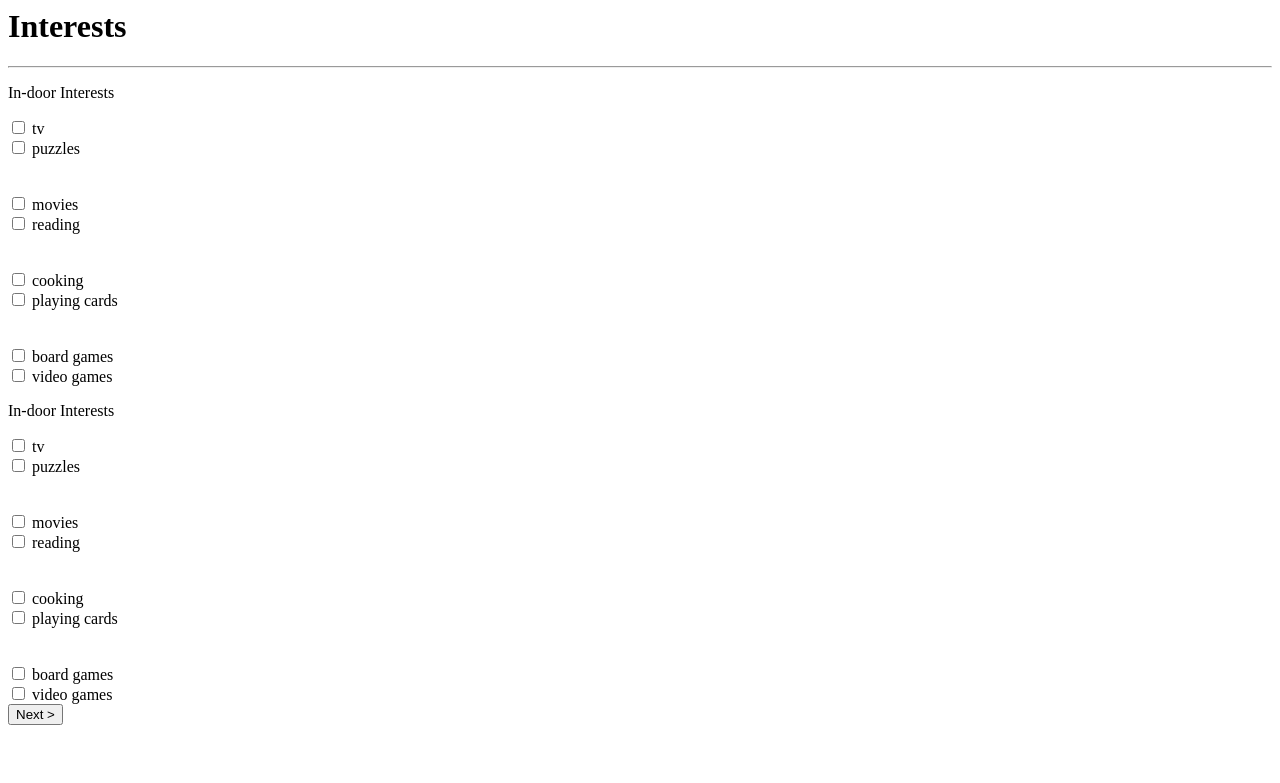
After one commit to E-mishkin/dating, a PHP site: template views/interests.html in a window 1280 px wide. The commit adds this page. Shown: the top 783 px of the page. Run offline with PHP 8.4, Linux system fonts and the light colour scheme; the template is opened without the code that fills it, so the values that code supplies are empty.

Commit message:
Part II. Step 3: Created interests page

```diff
--- /dev/null
+++ b/views/interests.html
@@ -0,0 +1,126 @@
+<include href="views/header.html">
+
+<body class="newBody">
+
+    <form method="post" action="summary">
+
+        <!-- Block with fields -->
+        <div class="allElem m-5">
+
+            <div class="container mt-5">
+                <h1>Interests</h1>
+                <hr>
+            </div>
+
+            <div class="row">
+                <!-- Checkboxes div -->
+                <div class="col mb-5 mt-4 ml-5">
+                    <p class="font-weight-bold">In-door Interests</p>
+                    <div class="form-check">
+                        <input class="form-check-input" type="checkbox" name="tv" id="tv" value="tv">
+                        <label class="form-check-label mr-3" for="tv">tv</label>
+                        <br>
+                        <input class="form-check-input" type="checkbox" name="puzzles" id="puzzles" value="puzzles">
+                        <label class="form-check-label" for="puzzles">puzzles</label>
+                    </div>
+                </div>
+
+                <div class="col mb-5 mt-4 ml-5">
+                    <br><br>
+                    <div class="form-check">
+                        <input class="form-check-input" type="checkbox" name="movies" id="movies" value="movies">
+                        <label class="form-check-label mr-3" for="movies">movies</label>
+                        <br>
+                        <input class="form-check-input" type="checkbox" name="reading" id="reading" value="reading">
+                        <label class="form-check-label" for="reading">reading</label>
+                    </div>
+                </div>
+
+                <div class="col mb-5 mt-4 ml-5">
+                    <br><br>
+                    <div class="form-check">
+                        <input class="form-check-input" type="checkbox" name="cooking" id="cooking" value="cooking">
+                        <label class="form-check-label mr-3" for="cooking">cooking</label>
+                        <br>
+                        <input class="form-check-input" type="checkbox" name="playing cards" id="playing cards" value="playing cards">
+                        <label class="form-check-label" for="playing cards">playing cards</label>
+                    </div>
+                </div>
+
+                <div class="col mb-5 mt-4 ml-5">
+                    <br><br>
+                    <div class="form-check">
+                        <input class="form-check-input" type="checkbox" name="board games" id="board games" value="board games">
+                        <label class="form-check-label mr-3" for="board games">board games</label>
+                        <br>
+                        <input class="form-check-input" type="checkbox" name="video games" id="video games" value="video games">
+                        <label class="form-check-label" for="video games">video games</label>
+                    </div>
+                </div>
+            </div>
+
+            <div class="row">
+                <!-- Checkboxes div -->
+                <div class="col mb-5 ml-5">
+                    <p class="font-weight-bold">In-door Interests</p>
+                    <div class="form-check">
+                        <input class="form-check-input" type="checkbox" name="tv" id="tv" value="tv">
+                        <label class="form-check-label mr-3" for="tv">tv</label>
+                        <br>
+                        <input class="form-check-input" type="checkbox" name="puzzles" id="puzzles" value="puzzles">
+                        <label class="form-check-label" for="puzzles">puzzles</label>
+                    </div>
+                </div>
+
+                <div class="col mb-5 ml-5">
+                    <br><br>
+                    <div class="form-check">
+                        <input class="form-check-input" type="checkbox" name="movies" id="movies" value="movies">
+                        <label class="form-check-label mr-3" for="movies">movies</label>
+                        <br>
+                        <input class="form-check-input" type="checkbox" name="reading" id="reading" value="reading">
+                        <label class="form-check-label" for="reading">reading</label>
+                    </div>
+                </div>
+
+                <div class="col mb-5 ml-5">
+                    <br><br>
+                    <div class="form-check">
+                        <input class="form-check-input" type="checkbox" name="cooking" id="cooking" value="cooking">
+                        <label class="form-check-label mr-3" for="cooking">cooking</label>
+                        <br>
+                        <input class="form-check-input" type="checkbox" name="playing cards" id="playing cards" value="playing cards">
+                        <label class="form-check-label" for="playing cards">playing cards</label>
+                    </div>
+                </div>
+
+                <div class="col mb-5 ml-5">
+                    <br><br>
+                    <div class="form-check">
+                        <input class="form-check-input" type="checkbox" name="board games" id="board games" value="board games">
+                        <label class="form-check-label mr-3" for="board games">board games</label>
+                        <br>
+                        <input class="form-check-input" type="checkbox" name="video games" id="video games" value="video games">
+                        <label class="form-check-label" for="video games">video games</label>
+                    </div>
+                </div>
+
+            </div>
+
+            <div class="col d-flex align-items-end flex-column">
+                <!-- Button div -->
+                <div class="text-right mb-5 mr-5 p-2">
+                    <input type="submit" class="btn btn-primary position-relative" value="Next >">
+                </div>
+            </div>
+
+        </div>
+    </form>
+
+
+<!-- jQuery first, then Popper.js, then Bootstrap JS -->
+<script src="https://code.jquery.com/jquery-3.3.1.slim.min.js" integrity="sha384-q8i/X+965DzO0rT7abK41JStQIAqVgRVzpbzo5smXKp4YfRvH+8abtTE1Pi6jizo" crossorigin="anonymous"></script>
+<script src="https://cdnjs.cloudflare.com/ajax/libs/popper.js/1.14.7/umd/popper.min.js" integrity="sha384-UO2eT0CpHqdSJQ6hJty5KVphtPhzWj9WO1clHTMGa3JDZwrnQq4sF86dIHNDz0W1" crossorigin="anonymous"></script>
+<script src="https://stackpath.bootstrapcdn.com/bootstrap/4.3.1/js/bootstrap.min.js" integrity="sha384-JjSmVgyd0p3pXB1rRibZUAYoIIy6OrQ6VrjIEaFf/nJGzIxFDsf4x0xIM+B07jRM" crossorigin="anonymous"></script>
+</body>
+</html>
--- a/views/profile.html
+++ b/views/profile.html
@@ -84,14 +84,14 @@
 
                 </div>
 
-                <div class="col d-flex align-items flex-column" role="alert">
+                <div class="col d-flex align-items flex-column">
                     <div class="form-group m-5 mb-auto p-2">
                         <label class="font-weight-bold" for="biography">Biography</label>
                         <textarea class="form-control" id="biography" rows="4" name="biography"></textarea>
                     </div>
 
                     <!-- Button div -->
-                    <div class="text-right mb-5 mr-5 mt-auto p-2">
+                    <div class="text-right mb-5 mr-5 p-2">
                         <input type="submit" class="btn btn-primary position-relative" value="Next >">
                     </div>
                 </div>
```
Also changed, not shown: index.php (+7 -1 lines).
